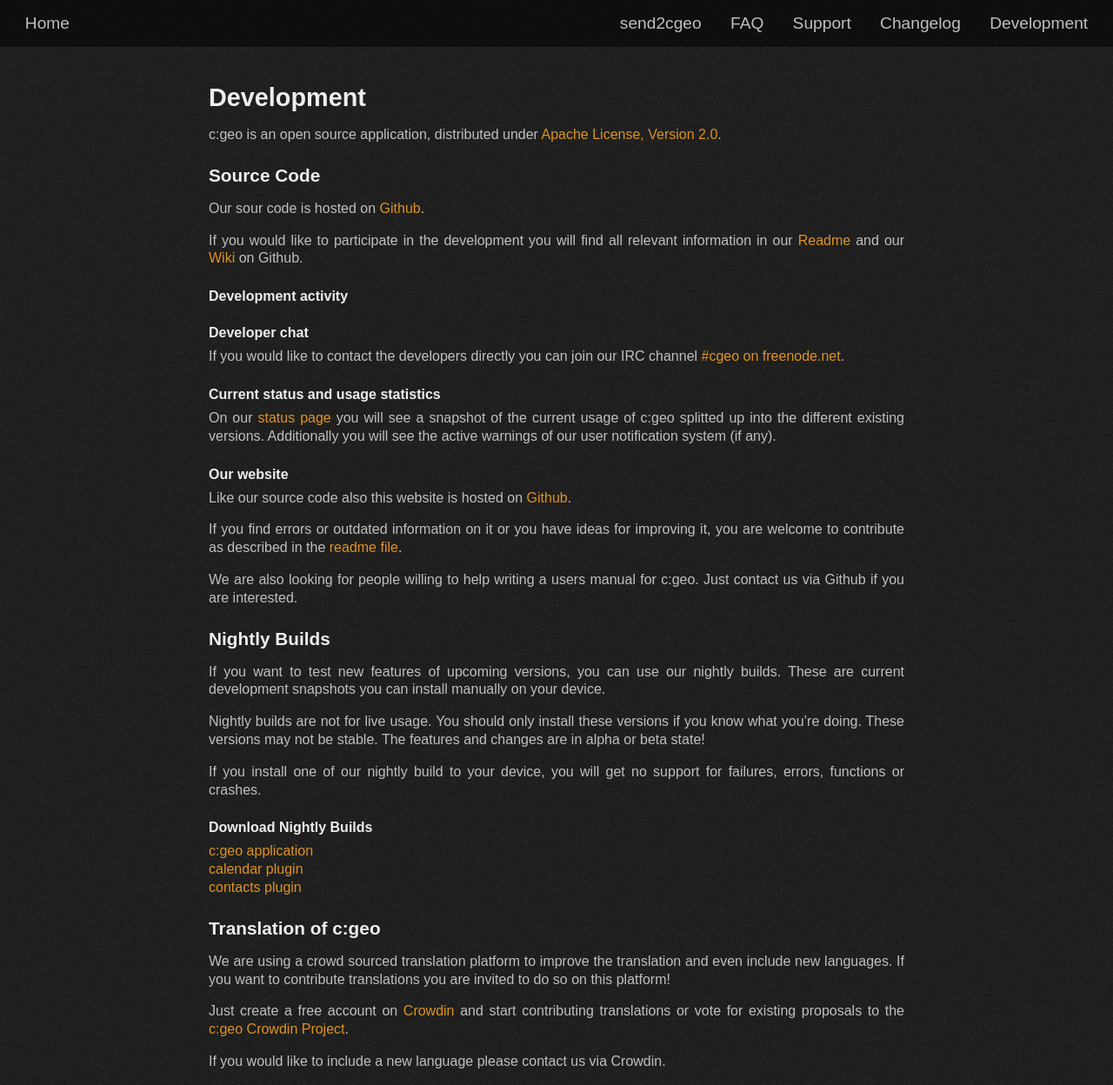
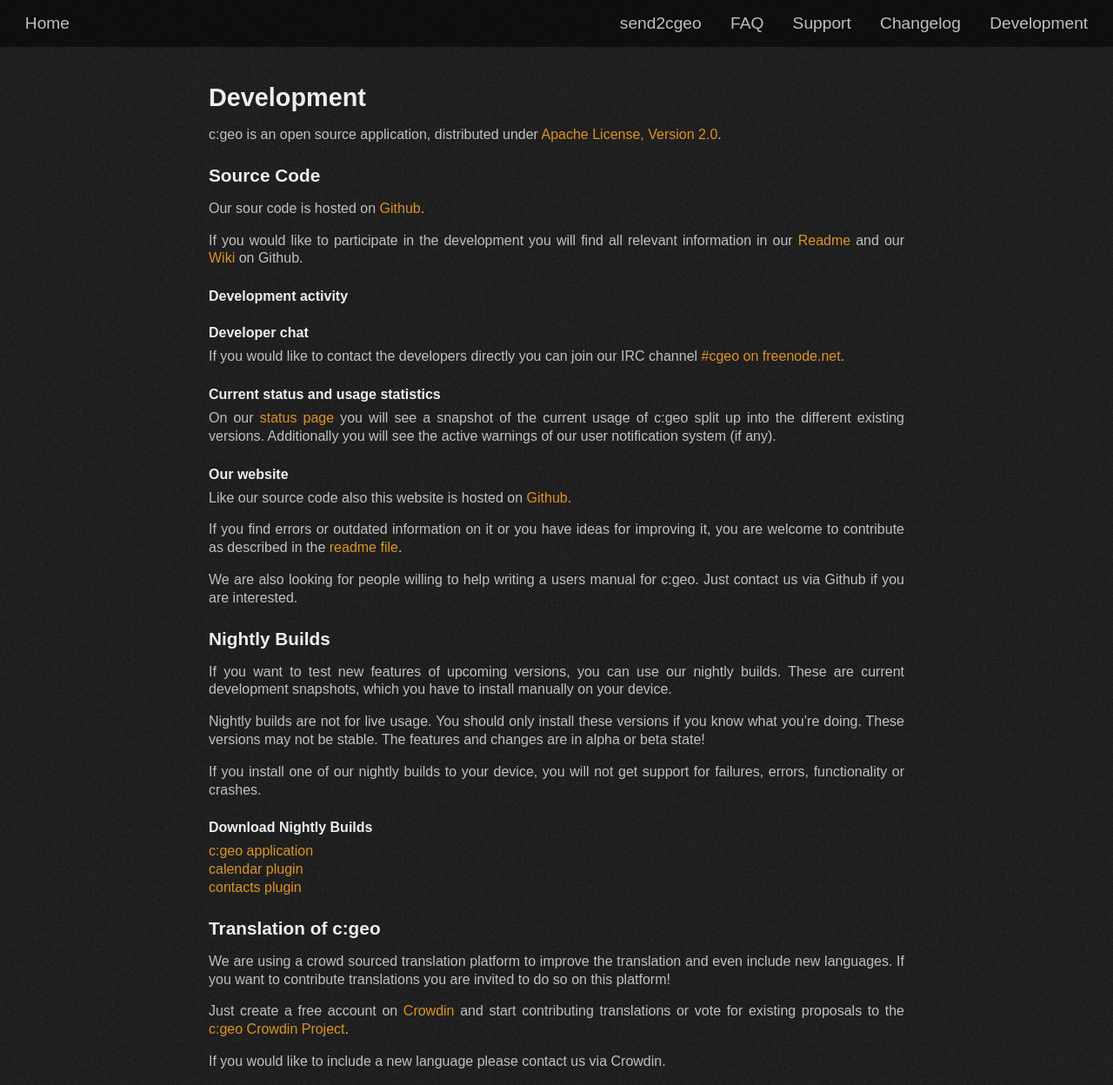
Before and after one commit to cgeo/cgeo.github.io, a Jekyll site: the page built from development.md, in a window 1280 px wide and 1248 px high. Shown: the whole window at 87% size. Built offline with Jekyll 4.4.1, drawn with Linux system fonts in a browser that asks for light colours; some web fonts are replaced; a script that is not in the unit is left out.

Commit message:
Update development.md

```diff
--- a/development.md
+++ b/development.md
@@ -23,7 +23,7 @@
 
 ### Current status and usage statistics
 
-On our [status page](/status.html) you will see a snapshot of the current usage of c:geo splitted up into the different existing versions.
+On our [status page](/status.html) you will see a snapshot of the current usage of c:geo split up into the different existing versions.
 Additionally you will see the active warnings of our user notification system (if any).
 
 ### Our website
@@ -36,11 +36,11 @@
 
 ## Nightly Builds
 
-If you want to test new features of upcoming versions, you can use our nightly builds. These are current development snapshots you can install manually on your device.
+If you want to test new features of upcoming versions, you can use our nightly builds. These are current development snapshots, which you have to install manually on your device.
 
 Nightly builds are not for live usage. You should only install these versions if you know what you're doing. These versions may not be stable. The features and changes are in alpha or beta state!
 
-If you install one of our nightly build to your device, you will get no support for failures, errors, functions or crashes.
+If you install one of our nightly builds to your device, you will not get support for failures, errors, functionality or crashes.
 
 
 ### Download Nightly Builds
```
